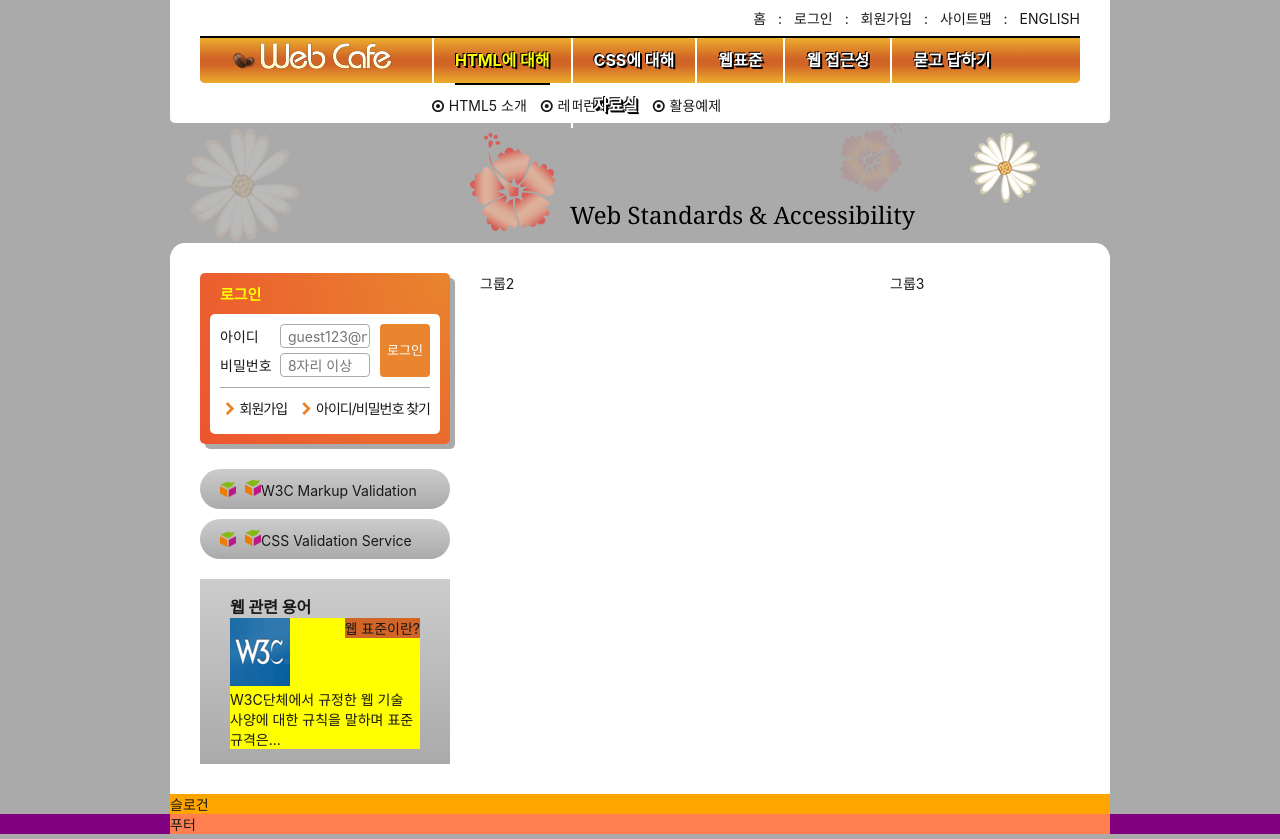
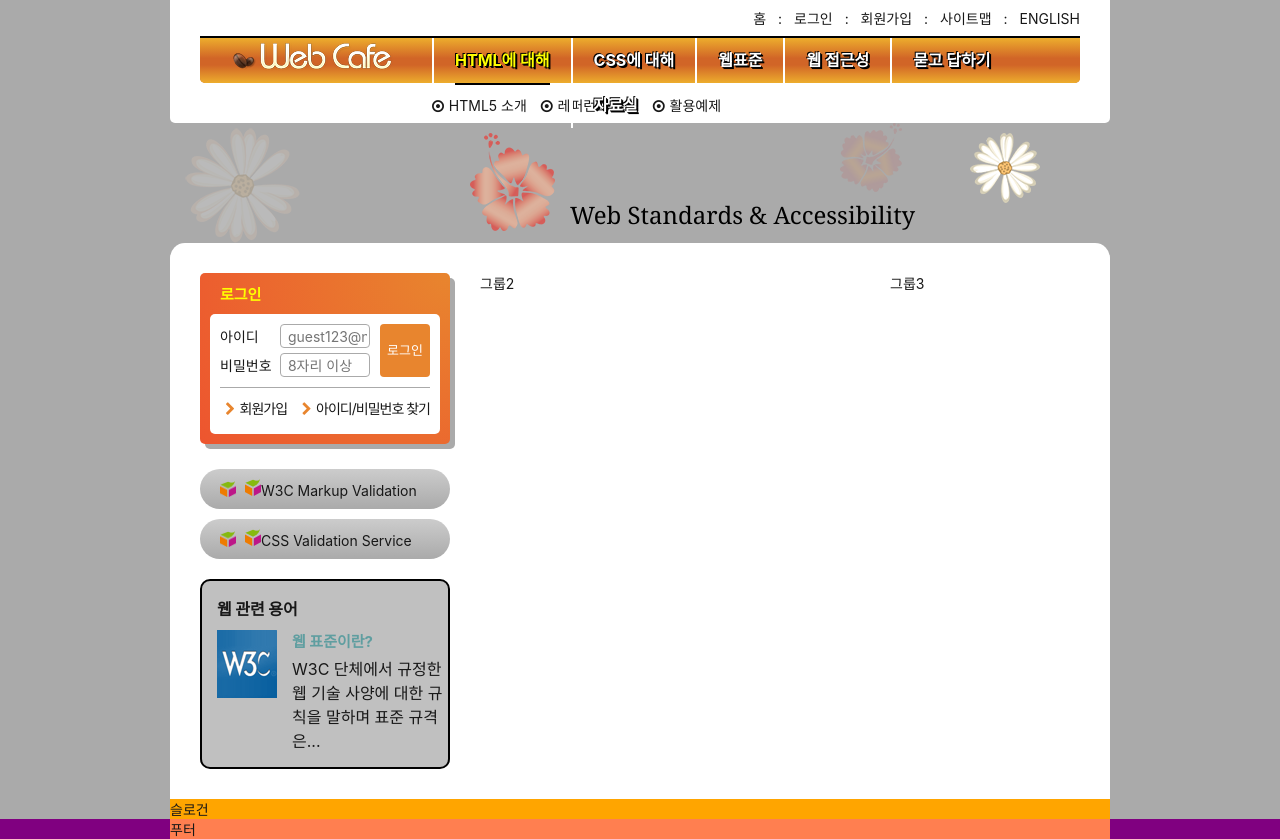
Before and after one commit to CHAERYEON-LEE/zeroConnecTo, a website: page HTML5/index.html in a window 1280 px wide. Drawn offline with Linux system fonts and the light colour scheme; files whose address does not match are found by name; a web font is replaced by a local one.

Commit message:
웹관련 용어 디자인 혼자 해보기

```diff
--- a/HTML5/css/index.css
+++ b/HTML5/css/index.css
@@ -359,26 +359,43 @@ fieldset{
 }
 
 /* 웹 관련 용어 */
-.web-term{
+.term{
+    background: silver;
     margin-top: 20px;
-    background: linear-gradient(to bottom, #ccc, #aaa);
-    padding: 15px 30px;
+    padding: 15px;
+    border-radius: 10px;
+    border: 2px solid #000;
 }
-.web-term-title{
+.term-list{
+    text-align: left;
+}
+.term-title{
     font-size: 1.6rem;
+    font-weight: 800;
+    margin-bottom: 10px;
+}
+.term-list-subject{
+    color: cadetblue;
+    font-size: 1.5rem;
     font-weight: 700;
+    float: right;
+    width: 155px;
+    padding-bottom: 5px;
 }
-.web-term dt, .web-term:last-child{
-    background-color: #d16527;
+.term-list-thumnail{
+    float: left;
+    width: 61px;
+    vertical-align: top;
+}
+.term-list-brief{
+    font-size: 1.6rem;
     float: right;
+    width: 155px;
 }
-.web-term:first-child{
-    float: left;
+.class{
+    display: flow-root;
+    width: 230px;
 }
-.web-term dd{
-    background-color: #ff0;
-}
-
 /* 슬로건 */
 .slogan{
     background: orange;
--- a/HTML5/index.html
+++ b/HTML5/index.html
@@ -178,12 +178,18 @@
           </ul>
         </section>
         <!-- 웹 관련 용어 -->
-        <section class="web-term">
-          <h2 class="web-term-title">웹 관련 용어</h2>
-          <dl>
-            <dt>웹 표준이란?</dt>
-            <dd><img src="./assets/web_standards.gif" alt="W3C" /></dd>
-            <dd>W3C단체에서 규정한 웹 기술 사양에 대한 규칙을 말하며 표준 규격은...</dd>
+        <section class="term">
+          <h2 class="term-title">웹 관련 용어</h2>
+          <dl class="term-list">
+            <div class="class">
+              <dt class="term-list-subject">웹 표준이란?</dt>
+              <dd class="term-list-thumnail">
+                <img src="./assets/web_standards.gif" alt="W3C 로고" />
+              </dd>
+              <dd class="term-list-brief"
+              >W3C 단체에서 규정한 웹 기술 사양에 대한 규칙을 말하며 표준 규격은...
+            </dd>
+            </div>
           </dl>
         </section>
       </div>
```
